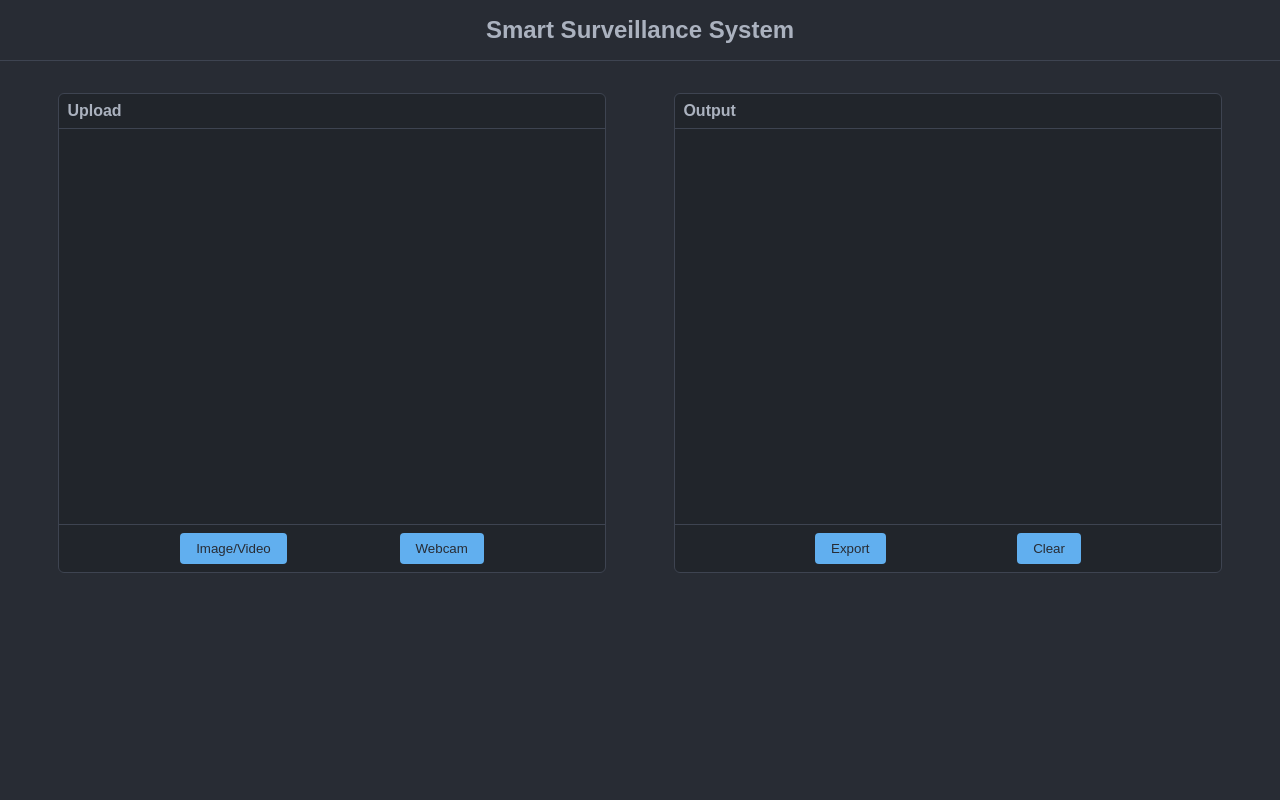
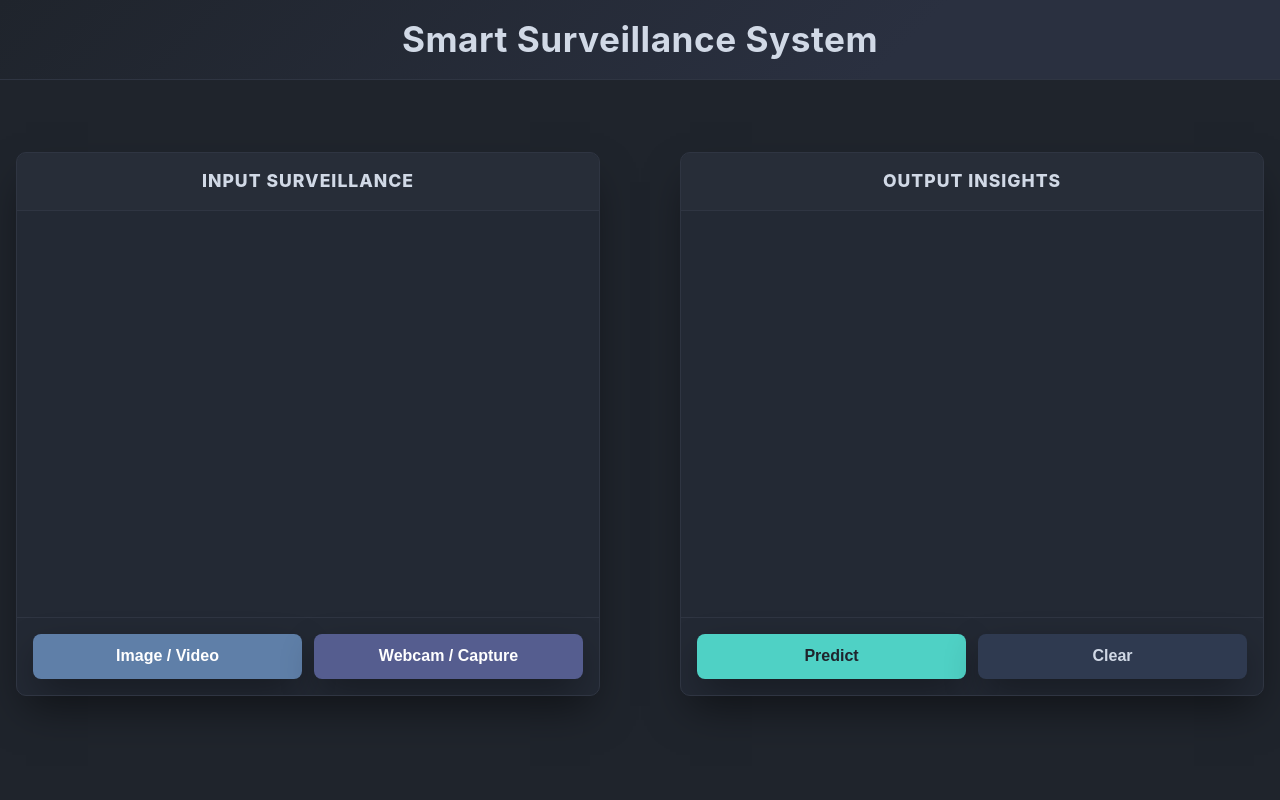
Before and after one commit to malkhawaldeh/Smart-Surveillance-System, a Flask app: page / in a window 1280 px wide. Run offline with Flask 3, Linux system fonts and the light colour scheme.

Commit message:
css update and button logic

```diff
--- a/static/css/style.css
+++ b/static/css/style.css
@@ -1,87 +1,198 @@
-/* Atom One Dark–inspired palette */
 :root {
-  --bg:   #282c34;
-  --panel:#21252b;
-  --border:#3e4451;
-  --fg:   #abb2bf;
-  --btn:  #61afef;
-  --btn-hover: #528bff;
+  --bg: #1f242c;
+  --panel: #232934;
+  --border: #2f3542;
+  --fg: #d1d9e6;
+  --radius: 10px;
+  --shadow: 0 20px 40px -10px rgba(0,0,0,0.5);
+  --transition: 0.25s cubic-bezier(.4,.2,.2,1);
+  --gap: 1.5rem;
+  --btn-primary: #5f7fa8;
+  --btn-primary-hover: #6f8fbf;
+  --btn-secondary: #555d8f;
+  --btn-accent: #4fd1c5;
+  --btn-tertiary: #2f3a50;
+  --focus: rgba(92,158,255,0.4);
+  font-synthesis: none;
 }
 
 * {
   box-sizing: border-box;
-  margin: 0;
-  padding: 0;
 }
 body {
   background: var(--bg);
   color: var(--fg);
-  font-family: sans-serif;
+  font-family: "Inter", system-ui,-apple-system,BlinkMacSystemFont,sans-serif;
+  margin: 0;
   min-height: 100vh;
+  line-height: 1.4;
 }
 header {
-  text-align: center;
-  padding: 1rem;
+  background: linear-gradient(135deg, #1f242c 0%, #2a3040 70%);
   border-bottom: 1px solid var(--border);
+  height: 5rem;
+  display: flex;
+  align-items: center;
+  justify-content: center;
+}
+
+.header-inner {
+  width: 100%;
+  max-width: 1200px;
+  padding: 0;
+  display: flex;
+  flex-direction: column;
+  align-items: center;
+  justify-content: center;
+  gap: 4px;
 }
 h1 {
-  font-size: 1.5rem;
+  font-size: 2.2rem;
+  font-weight: 700;
+  letter-spacing: 0.5px;
+  margin: 0;
+}
+.tagline {
+  margin: 4px 0 0;
+  font-size: 1rem;
+  font-weight: 500;
+  color: #a3afc2;
 }
 
 .container {
   display: flex;
-  justify-content: space-around;
-  padding: 2rem;
-  gap: 1rem;
+  gap: 5rem;
+  padding: 1rem 1rem 2rem;
+  margin-top: 3.5rem;
+  flex-wrap: wrap;
+  justify-content: center;
 }
 
 .panel {
   background: var(--panel);
   border: 1px solid var(--border);
-  border-radius: 6px;
-  width: 45%;
+  border-radius: var(--radius);
+  flex: 1 1 480px;
   display: flex;
   flex-direction: column;
-  height: 60vh;
+  min-width: 360px;
+  max-width: 720px;
+  height: 68vh;
+  box-shadow: var(--shadow);
+  position: relative;
+  overflow: hidden;
 }
 
 .panel-title {
-  padding: 0.5rem;
-  font-weight: bold;
+  padding: 1rem;
+  font-size: 1.1rem;
+  font-weight: 800;
+  text-transform: uppercase;
+  letter-spacing: 1px;
   border-bottom: 1px solid var(--border);
+  background: rgba(255,255,255,0.02);
+  text-align: center;
 }
 
 .panel-content {
   flex: 1;
-  padding: 0.5rem;
+  padding: 1rem;
+  display: flex;
+  flex-direction: column;
+  gap: 1rem;
   overflow: auto;
-  display: flex;
+  align-items: center;
   justify-content: center;
-  align-items: center;
+  position: relative;
 }
 
 .panel-content img,
 .panel-content video {
   max-width: 100%;
-  max-height: 100%;
-  border-radius: 4px;
+  border-radius: 8px;
+  background: #1f242c;
+  box-shadow: 0 14px 50px -15px rgba(0,0,0,0.6);
+  object-fit: contain;
+  display: block;
 }
 
 .panel-buttons {
-  padding: 0.5rem;
+  padding: 1rem;
+  display: flex;
+  gap: 1rem;
+  flex-wrap: wrap;
+  justify-content: stretch;
   border-top: 1px solid var(--border);
+}
+
+.group {
   display: flex;
-  justify-content: space-evenly;
+  gap: 0.75rem;
+  flex: 1;
 }
 
 button {
-  background: var(--btn);
-  color: var(--bg);
+  cursor: pointer;
   border: none;
-  padding: 0.5rem 1rem;
-  border-radius: 4px;
-  cursor: pointer;
+  border-radius: 8px;
+  padding: 0.85rem 1.6rem;
+  font-size: 1rem;
+  font-weight: 700;
+  transition: all var(--transition);
+  position: relative;
+  display: inline-flex;
+  align-items: center;
+  gap: 6px;
+  flex: 1;
+  min-width: 0;
+  justify-content: center;
+  box-shadow: 0 14px 38px -6px rgba(0,0,0,0.45);
 }
-button:hover {
-  background: var(--btn-hover);
+
+button:focus-visible {
+  outline: 3px solid var(--focus);
+  outline-offset: 2px;
 }
+
+button.primary {
+  background: var(--btn-primary);
+  color: #fff;
+}
+button.primary:hover {
+  background: var(--btn-primary-hover);
+  transform: translateY(-1px);
+}
+button.secondary {
+  background: var(--btn-secondary);
+  color: #fff;
+}
+button.secondary:hover {
+  filter: brightness(1.08);
+  transform: translateY(-1px);
+}
+
+button.accent {
+  background: var(--btn-accent);
+  color: #1f242c;
+}
+button.accent:hover {
+  filter: brightness(1.05);
+  transform: translateY(-1px);
+}
+
+button.tertiary {
+  background: var(--btn-tertiary);
+  color: var(--fg);
+}
+button.tertiary:hover {
+  background: #2a3248;
+  transform: translateY(-1px);
+}
+
+@media (max-width: 1100px) {
+  .panel {
+    width: 100%;
+    max-width: none;
+    height: auto;
+  }
+}
--- a/static/js/main.js
+++ b/static/js/main.js
@@ -1,13 +1,26 @@
-// 1) File‐select button → opens file dialog
+console.log('✅ main.js loaded (updated UI behavior)');
+
+let currentStream = null;
+
+function stopWebcam() {
+  if (currentStream) {
+    currentStream.getTracks().forEach(t => t.stop());
+    currentStream = null;
+  }
+  const uploadContent = document.getElementById('uploadContent');
+  const video = uploadContent.querySelector('video');
+  if (video) video.remove();
+}
+
 document.getElementById('fileButton').addEventListener('click', () => {
   document.getElementById('fileInput').click();
 });
-
-// when a file is chosen, display it:
 document.getElementById('fileInput').addEventListener('change', event => {
+  stopWebcam();
   const file = event.target.files[0];
   const uploadContent = document.getElementById('uploadContent');
-  uploadContent.innerHTML = '';  // clear previous
+  uploadContent.innerHTML = '';
+  if (!file) return;
 
   const url = URL.createObjectURL(file);
   if (file.type.startsWith('image/')) {
@@ -19,33 +32,70 @@ document.getElementById('fileInput').addEventListener('change', event => {
     const video = document.createElement('video');
     video.src = url;
     video.controls = true;
+    video.autoplay = false;
     uploadContent.appendChild(video);
+  } else {
+    uploadContent.textContent = 'Unsupported file type.';
   }
-  // TODO: HERE you could call your AI model API with `file`
+  const wc = document.getElementById('webcamCaptureButton');
+  wc.textContent = 'Webcam / Capture';
 });
 
-// 2) Webcam button → starts live camera
-document.getElementById('webcamButton').addEventListener('click', () => {
+const webcamBtn = document.getElementById('webcamCaptureButton');
+webcamBtn.addEventListener('click', () => {
   const uploadContent = document.getElementById('uploadContent');
-  uploadContent.innerHTML = '';
-  const video = document.createElement('video');
-  video.autoplay = true;
-  uploadContent.appendChild(video);
 
-  navigator.mediaDevices.getUserMedia({ video: true })
-    .then(stream => { video.srcObject = stream; })
-    .catch(err => console.error('Webcam error:', err));
+  if (!currentStream) {
+    // start webcam
+    uploadContent.innerHTML = '';
+    const video = document.createElement('video');
+    video.autoplay = true;
+    video.setAttribute('playsinline', '');
+    video.style.maxHeight = '100%';
+    uploadContent.appendChild(video);
 
-  // TODO: HERE you could capture frames & send to your AI model
+    navigator.mediaDevices.getUserMedia({ video: true })
+      .then(stream => {
+        currentStream = stream;
+        video.srcObject = stream;
+        webcamBtn.textContent = 'Capture';
+      })
+      .catch(err => {
+        console.error('Webcam error:', err);
+        uploadContent.innerHTML = `<p style="color:salmon;">⚠️ Camera error: ${err.name}</p>`;
+      });
+  } else {
+    const video = uploadContent.querySelector('video');
+    if (!video) {
+      stopWebcam();
+      webcamBtn.textContent = 'Webcam / Capture';
+      return;
+    }
+    const canvas = document.createElement('canvas');
+    canvas.width = video.videoWidth || 640;
+    canvas.height = video.videoHeight || 480;
+    const ctx = canvas.getContext('2d');
+    ctx.drawImage(video, 0, 0, canvas.width, canvas.height);
+
+    const img = document.createElement('img');
+    img.src = canvas.toDataURL('image/png');
+    img.alt = 'Captured still';
+    img.style.maxWidth = '100%';
+    img.style.borderRadius = '6px';
+
+    stopWebcam();
+    uploadContent.innerHTML = '';
+    uploadContent.appendChild(img);
+    webcamBtn.textContent = 'Webcam / Capture';
+  }
 });
 
-// 3) Export button (stub)
-document.getElementById('exportButton').addEventListener('click', () => {
-  // TODO: Add export functionality here (e.g. download CSV/JSON of output)
-  console.log('Export button clicked — wire up your export logic here.');
+// Predict stub
+document.getElementById('predictButton').addEventListener('click', () => {
+  const out = document.getElementById('outputContent');
+  out.innerHTML = '<p style="opacity:.85;">[Predict clicked — model logic placeholder]</p>';
 });
 
-// 4) Clear button → clears output panel
 document.getElementById('clearButton').addEventListener('click', () => {
   document.getElementById('outputContent').innerHTML = '';
 });
--- a/templates/index.html
+++ b/templates/index.html
@@ -3,45 +3,48 @@
 <head>
   <meta charset="UTF-8">
   <title>Smart Surveillance System</title>
-  <!-- If you want to change the page title, edit it above -->
+  <meta name="viewport" content="width=device-width, initial-scale=1.0">
   <link rel="stylesheet" href="{{ url_for('static', filename='css/style.css') }}">
 </head>
 <body>
   <header>
-    <h1>
-      <!-- EDIT THIS to change the top‐of‐page title -->
-      Smart Surveillance System
-    </h1>
+    <div class="header-inner">
+      <div class="title-block">
+        <h1 class=>Smart Surveillance System</h1>
+      </div>
+    </div>
   </header>
 
   <div class="container">
-    <!-- UPLOAD PANEL -->
-    <div class="panel" id="uploadPanel">
-      <div class="panel-title">Upload</div>
+    <!-- INPUT PANEL -->
+    <div class="panel" id="inputPanel">
+      <div class="panel-title">Input Surveillance</div>
       <div class="panel-content" id="uploadContent">
-        <!-- Selected image/video or webcam stream will appear here -->
       </div>
       <div class="panel-buttons">
-        <button id="fileButton">Image/Video</button>
-        <button id="webcamButton">Webcam</button>
-        <!-- hidden file input -->
-        <input type="file" id="fileInput" accept="image/*,video/*" hidden>
+        <div class="group">
+          <button id="fileButton" class="primary">Image / Video</button>
+          <input type="file" id="fileInput" accept="image/*,video/*" hidden>
+          <button id="webcamCaptureButton" class="secondary">Webcam / Capture</button>
+        </div>
       </div>
     </div>
 
     <!-- OUTPUT PANEL -->
     <div class="panel" id="outputPanel">
-      <div class="panel-title">Output</div>
+      <div class="panel-title">Output Insights</div>
       <div class="panel-content" id="outputContent">
-        <!-- AI model results will go here -->
+        <!-- Prediction / model output will go here eventually -->
       </div>
       <div class="panel-buttons">
-        <button id="exportButton">Export</button>
-        <button id="clearButton">Clear</button>
+        <div class="group">
+          <button id="predictButton" class="accent">Predict</button>
+          <button id="clearButton" class="tertiary">Clear</button>
+        </div>
       </div>
     </div>
   </div>
 
-  <script src="{{ url_for('static', filename='js/main.js') }}"></script>
+  <script defer src="{{ url_for('static', filename='js/main.js') }}"></script>
 </body>
 </html>
```
